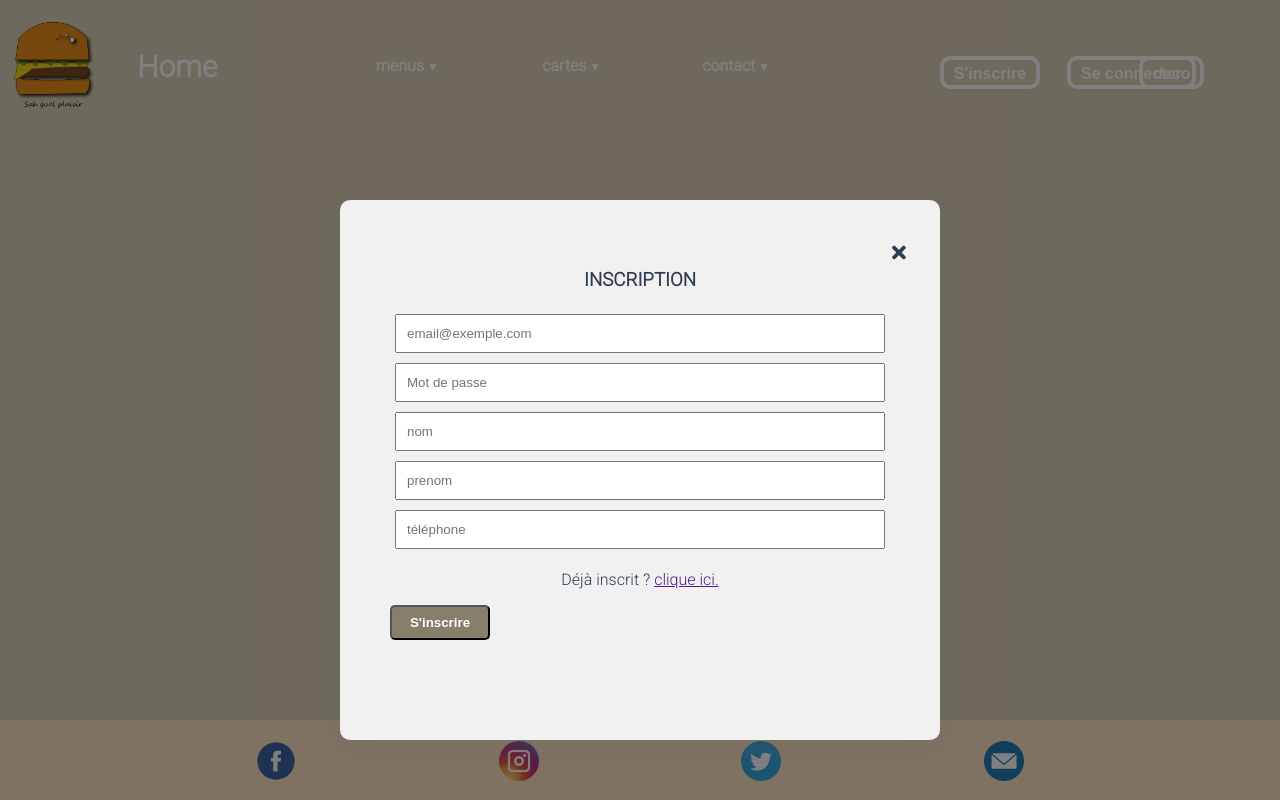
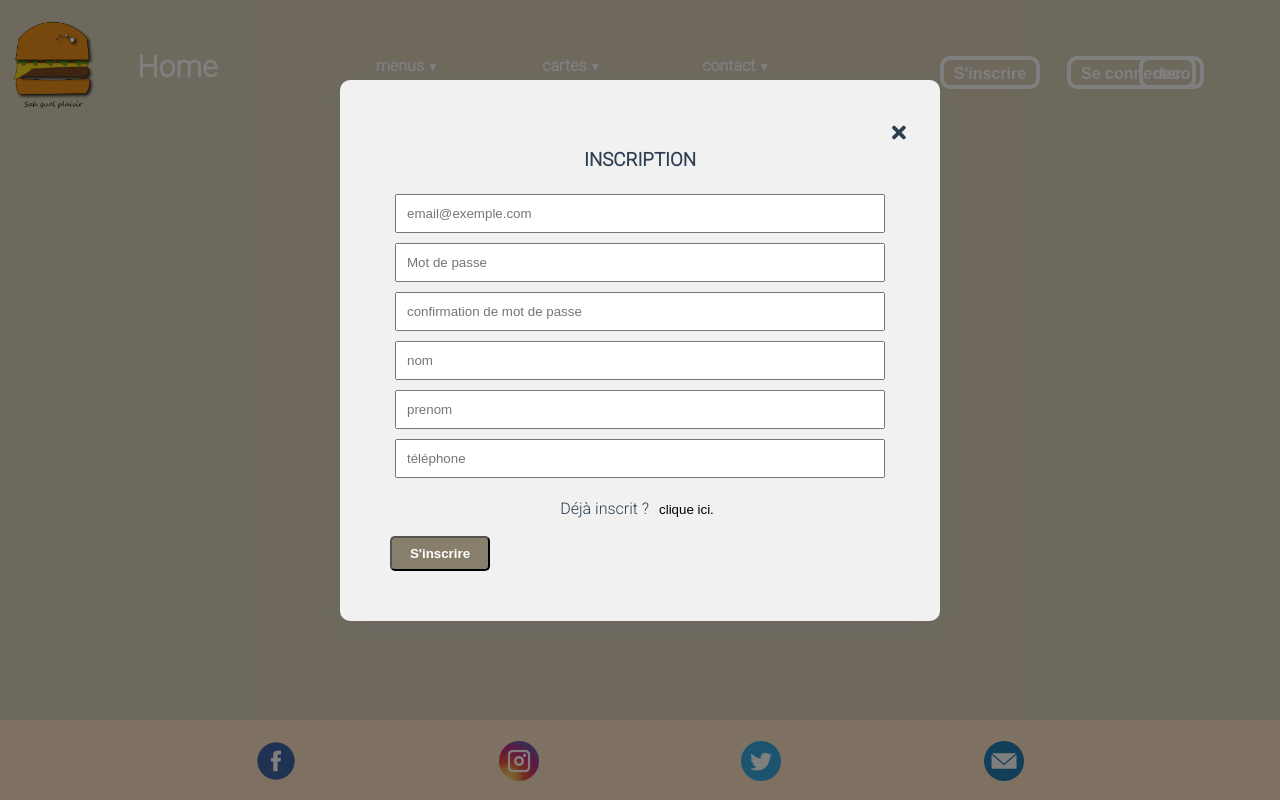
Before and after one commit to NoeH29/site-eco-formation, a Vue app: page /connexion in a window 1280 px wide. Both pictures are taken after a click on the button "S'inscrire". Built offline with nearby package versions, Linux system fonts and the light colour scheme; what vue-session would draw is missing.

Commit message:
iconHide

```diff
--- a/src/components/connexion.vue
+++ b/src/components/connexion.vue
@@ -20,16 +20,16 @@
         v-model="password"
         placeholder="Mot de passe"
       />
-      <p v-if="connexion">Pas encore inscrit ? <a href="">clique ici.</a></p>
+      <p v-if="connexion">Pas encore inscrit ?<button class="smallBtn" @click="changeModal('in')" >clique ici.</button></p>
 
       <div id="inscription" v-if="inscription">
-        <!-- <input
+         <input
           type="password"
           id="confPassword"
           name="confPassword"
           v-model="confPassword"
           placeholder="confirmation de mot de passe"
-        /> -->
+        />
 
         <input
           type="text"
@@ -53,21 +53,18 @@
           v-model="telephone"
           placeholder="téléphone"
         />
-        <p>Déjà inscrit ? <a href="">clique ici.</a></p>
+        <p>Déjà inscrit ? <button class="smallBtn" @click="changeModal('up')">clique ici.</button></p>
       </div>
       <button id="signInButton" v-if="inscription" @click="inscriptionBase() ; checkForm()">
         S'inscrire
       </button>
-      <button id="signUpButton" v-if="connexion " @click="connexionBase() ; showIco()">
+      <button id="signUpButton" v-if="connexion " @click="connexionBase() ;checkFormCon()">
         Se connecter
       </button>
-       <p v-if="errors.length">
-    <b>Merci de corriger le(s) erreur(s) suivante(s):</b>
-    <ul>
-      <li class="listError" v-for="error in errors" v-bind:key="error">{{ error }}</li>
-    </ul>
+       <p v-if="errors" class="listError">champ(s) manquant(s)
+
   </p>
-  <p class="mailError">{{this.$store.state.erreur}}</p>
+  <p  v-if="this.$store.state.erreur" class="mailError">{{this.$store.state.erreur}}</p>
     </div>
   </div>
 </template>
@@ -76,7 +73,7 @@
 export default {
   data: function() {
     return {
-      errors: [],
+      errors: false,
       nom: "",
       prenom: "",
       mail: "",
@@ -94,28 +91,42 @@ export default {
       if (this.mail && this.password && this.nom && this.prenom && this.telephone) {
         return true;
       }
-      this.errors = [];
+
        if (!this.mail) {
-        this.errors.push('E-mail requis.');
+      this.errors =true
         document.getElementById("mail").style.borderColor="red";
       }
          if (!this.password) {
-        this.errors.push('Mot de passe requis.');
+       this.errors =true
         document.getElementById("password").style.borderColor="red";
       }
       if (!this.nom) {
-        this.errors.push('Nom requis.');
+        this.errors =true
         document.getElementById("nom").style.borderColor="red";
       }
       if (!this.prenom) {
-        this.errors.push('prenom requis.');
+       this.errors =true
          document.getElementById("prenom").style.borderColor="red";
       }
          if (!this.telephone) {
-        this.errors.push('telephone requis.');
+       this.errors =true
         document.getElementById("telephone").style.borderColor="red";
       }
 
+    },
+    checkFormCon:function(){
+       if (this.mail && this.password) {
+        return true;
+      }
+       this.errors = [];
+       if (!this.mail) {
+        this.errors =true
+        document.getElementById("mail").style.borderColor="red";
+      }
+         if (!this.password) {
+        this.errors =true
+        document.getElementById("password").style.borderColor="red";
+      }
     },
     inscriptionBase: function() {
       let info = {
@@ -125,38 +136,42 @@ export default {
         prenom: this.prenom,
         telephone: this.telephone,
       };
+
       if(this.mail != '' && this.password != '' && this.nom != '' && this.prenom != '' && this.telephone != ''){
-        this.$store.dispatch("inscriptionBase", info);
+        if(this.password != this.confPassword){
+          console.log("erreur ")
+        } else{
+          this.$store.dispatch("inscriptionBase", info)
+           .then(this.toggleModal)
+       .then(() => this.goConnect)
+        .catch((err) => console.log(err));
+
+        }
         } else{
          console.log("il manque un champs")
     }
     },
     connexionBase: function() {
-      let self = this;
-      this.http
-        .post("http://localhost:9000/connexion", {
-          mail: this.mail,
-          password: this.password,
-        })
-        .then(function(res) {
-          console.log(res.data)
-          if (res.status === 200) {
-            self.$session.start();
-            self.$session.set("jwt", res.data);
-          }
-        })
+       if(this.mail != '' && this.password != '' ){
+         const mail = this.mail;
+         const password = this.password;
+      this.$store.dispatch("connexionBase",{mail,password})
         .then(this.toggleModal)
-        .then(() => this.$router.push("/").catch(()=>{}))
-       // .then(()=>document.location.reload())
+       .then(() => this.$router.push("/").catch(()=>{}))
         .catch((err) => console.log(err));
-      /*this.$store
-        .dispatch("connexionBase", { mail, password })
-        .then(this.toggleModal)
-        .then(() => this.$router.push("/"))
-        .catch((err) => console.log(err));*/
+     }
     },
-    showIco:function(){
-        this.$store.dispatch("show");
+    changeModal:function(signState){
+         if (signState === 'up') {
+        this.connexion = true;
+        this.inscription = false;
+
+      }
+      if (signState === 'in') {
+        this.inscription = true;
+        this.connexion = false;
+
+      }
     }
   },
 };
@@ -184,13 +199,13 @@ export default {
 }
 .modal {
   border-radius: 10px;
-  height: 440px;
+  height: auto;
   width: 500px;
   background: #f1f1f1;
   box-shadow: rgba(100, 100, 111, 0.2) 0px 7px 29px 0px;
   position: fixed;
   padding: 50px;
-  top: 25%;
+  top: 10%;
   display: flex;
   flex-direction: column;
 }
@@ -238,4 +253,21 @@ button:hover {
 font-weight: bold;
 list-style: none;
 }
+.smallBtn{
+  height: 20px;
+  width: auto;
+  background : rgba(255, 0, 0, 0);
+   border:none;
+  cursor: pointer;
+  font-weight: unset;
+
+  color:black;
+}
+.smallBtn:hover{
+ transform: none;
+ background : rgba(255, 0, 0, 0);
+ box-shadow:none;
+font-weight: bold;
+
+}
 </style>
--- a/src/components/navbar.vue
+++ b/src/components/navbar.vue
@@ -30,7 +30,7 @@
           <li><a href="#">réseau sociaux</a></li>
         </ul>
       </li>
-      <li id="loginHome">
+      <li v-if="this.$store.state.iconNotShow" class="loginHome">
         <button v-on:click="toggleModal('in')" id="signInButton">
           S'inscrire
         </button>
@@ -38,7 +38,7 @@
           Se connecter
         </button>
       </li>
-      <li v-if="show" id="icon">
+      <li v-else class="loginHome">
         <router-link to="/panier"
           ><i class="fas fa-shopping-basket"></i
         ></router-link>
@@ -65,7 +65,6 @@ export default {
       inscription: false,
       connexion: false,
       titre: "",
-     show:this.$store.state.iconShow
 
     };
   },
@@ -87,24 +86,11 @@ export default {
         console.log(this.$store.state.token)
       }
     },
-   /* show:function(){
-      console.log(localStorage.getItem('keys'))
-      if(localStorage.getItem('vue-session-key')!=''){
-      document.getElementById("icon").style.display='block';
-      } else{
-         document.getElementById("icon").style.display='none';
-      }
-    },
-     hide:function(){
-      console.log(localStorage.getItem('vue-session-key'))
-      if(localStorage.getItem('vue-session-key')!=''){
-      document.getElementById("loginHome").style.display='none';
-      } else{
-         document.getElementById("loginHome").style.display='block';
-      }
-    },*/
+
     deco: function () {
-      this.$session.destroy()
+      console.log("toto")
+        localStorage.removeItem('jwt')
+        document.location.reload();
        this.$router.push('/burger')
 
     },
@@ -118,7 +104,7 @@ nav {
   width: 100%;
 }
 
-#loginHome {
+.loginHome {
   display: flex;
   justify-content: space-evenly;
   width: 25%;
--- a/src/store/index.js
+++ b/src/store/index.js
@@ -8,8 +8,8 @@ export default new Vuex.Store({
   state: {
     menuShow:true,
     token:localStorage.getItem('jwt') || '',
-    iconShow: false,
-    erreur:""
+    iconNotShow: true,
+    erreur:null
 
 
   },
@@ -21,7 +21,7 @@ export default new Vuex.Store({
       state.token=''
     },
     show(state){
-        state.iconShow = true
+        state.iconNotShow = false
     },
     setError(state,item){
       state.erreur = item
@@ -40,9 +40,9 @@ export default new Vuex.Store({
       axios.post("http://localhost:9000/connexion", infos).then((resp) => {
         console.log("connexionBase",resp.data);
         localStorage.setItem("jwt", resp.data);
+        context.commit("show")
        axios.defaults.headers.common["authorization"] = resp.data;
 
-        //context.commit("auth_succes", resp.data);
       });
 
     },
@@ -53,9 +53,7 @@ export default new Vuex.Store({
     priceHide(context){
       context.commit("priceHide")
     },
-    show(context){
-      context.commit("show")
-    }
+
 
   },
   modules: {
--- a/src/views/Home.vue
+++ b/src/views/Home.vue
@@ -20,7 +20,7 @@
     <p>
       Le restaurant vous accueille avec ses 42 places assises pour savourer
       <span> une cuisine locale </span> composée de produits du terroir (viande
-      local, frommage de chèvre, produits de saison..) frais et de qualité.
+      local, fromage de chèvre, produits de saison..) frais et de qualité.
     </p>
     <p>
       Tout est <span> cuisiné maison </span> et vous pourrez déguster un burger
@@ -64,7 +64,7 @@ export default {
           image: require("@/assets/photoBurger/burger5.jpg"),
         },
       ],
-      session:this.$session.getAll(),
+      session:this.$store.state.token,
     };
   },
   components: {
```
